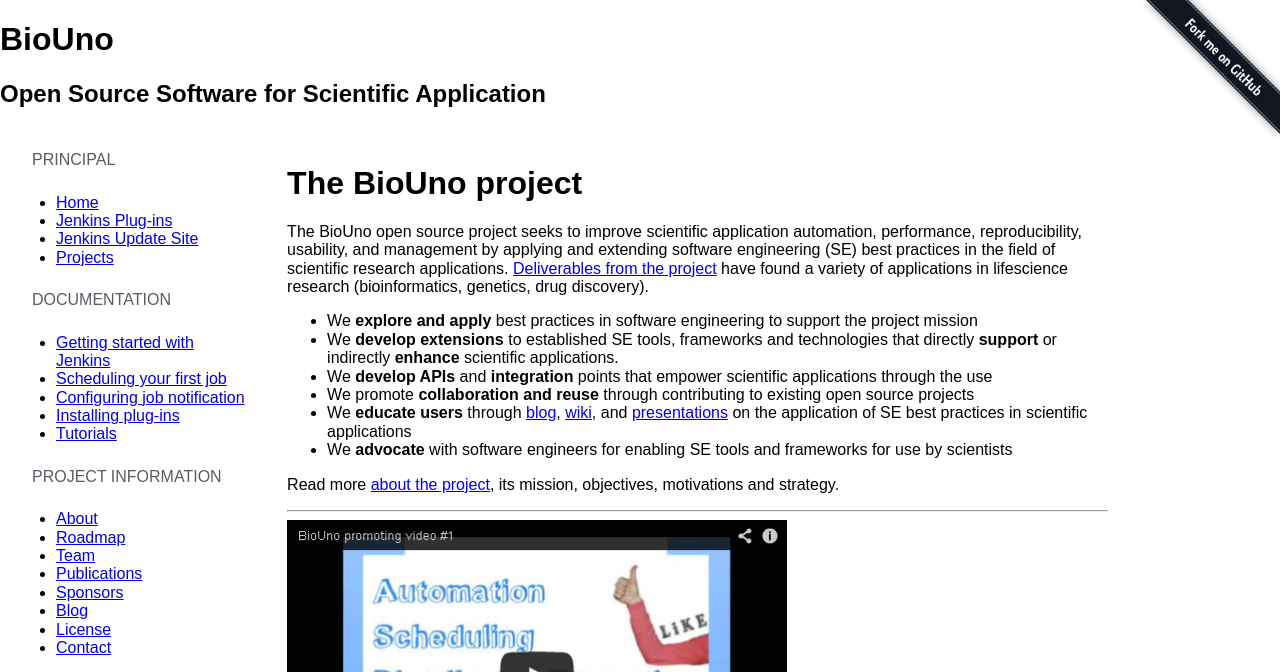
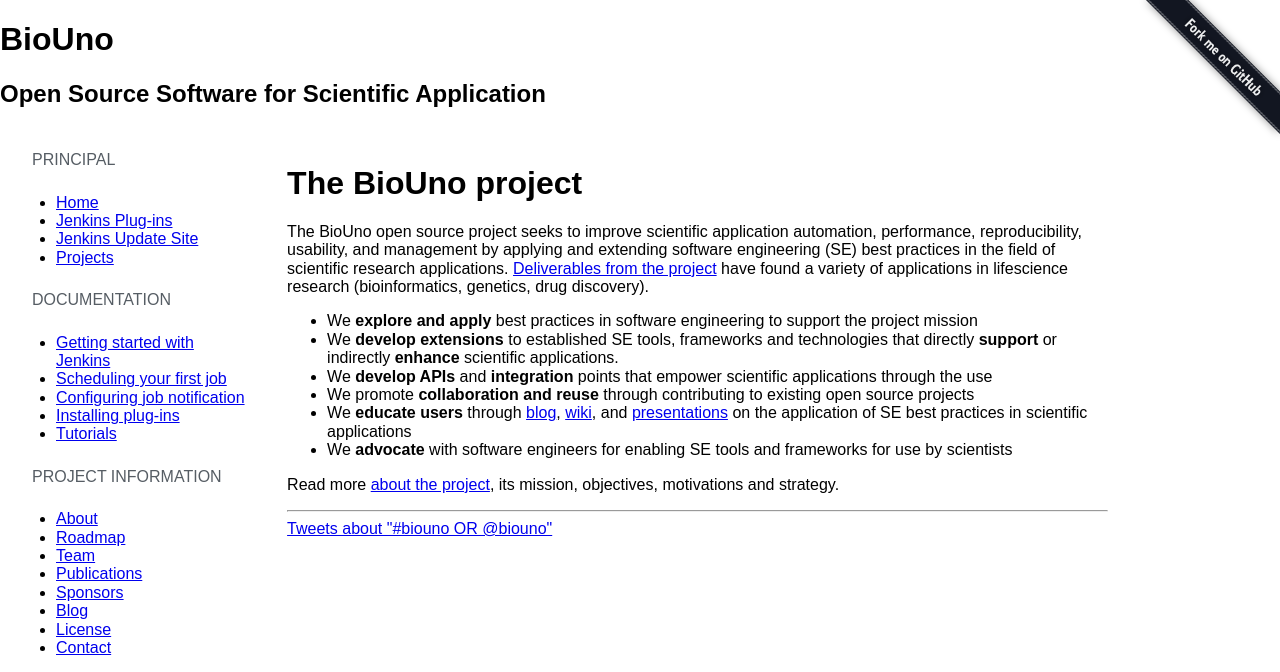
Before and after one commit to biouno/biouno.github.io, a Jekyll site: the page built from index.md, in a window 1280 px wide. Shown: the top 672 px of the page. Built offline with Jekyll 4.4.1, drawn with Linux system fonts in a browser that asks for light colours; nearby versions of some CDN libraries; some web fonts are replaced; library files that are not in the unit come from our copies; comment, search, counter and statistics services are not loaded; grey boxes are pictures that could not be loaded.

Commit message:
Remove video from main page

```diff
--- a/index.md
+++ b/index.md
@@ -28,11 +28,6 @@
 ---
 
 <div class=''>
-<div id="videoplayer" style="display:none;">&nbsp;</div>
-<img src="{{ site.baseurl }}assets/img/video.png" id="videoimage" width="500" />
-</div>
-
-<div class=''>
 <a class="twitter-timeline" data-dnt="true" href="https://twitter.com/search?q=%23biouno+OR+%40biouno" data-widget-id="445763950747979776">Tweets about "#biouno OR @biouno"</a>
 </div>
 <script>!function(d,s,id){var js,fjs=d.getElementsByTagName(s)[0],p=/^http:/.test(d.location)?'http':'https';if(!d.getElementById(id)){js=d.createElement(s);js.id=id;js.src=p+"://platform.twitter.com/widgets.js";fjs.parentNode.insertBefore(js,fjs);}}(document,"script","twitter-wjs");</script>
```
